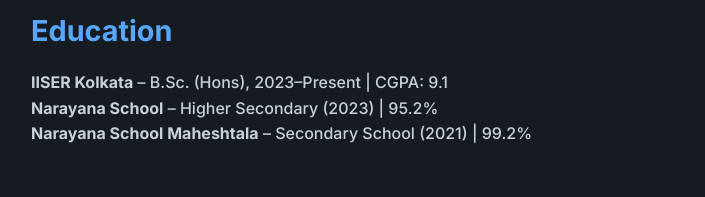
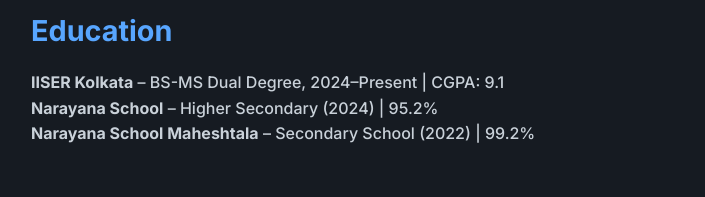
Before and after one commit to SSenguptaNeel/Swapnaneel_Sengupta_IISERK-portfolio, a plain HTML site: page education.html in a window 1280 px wide. Shown: the part 538-735 px from the top of the page, without its empty margins (191-896 px from the left). Drawn offline with Linux system fonts and the light colour scheme; a script that the page names is missing.

Commit message:
Update education.html

```diff
--- a/education.html
+++ b/education.html
@@ -31,9 +31,9 @@
     <div class="container">
       <h2>Education</h2>
       <ul>
-        <li><strong>IISER Kolkata</strong> – B.Sc. (Hons), 2023–Present | CGPA: 9.1</li>
-        <li><strong>Narayana School</strong> – Higher Secondary (2023) | 95.2%</li>
-        <li><strong>Narayana School Maheshtala</strong> – Secondary School (2021) | 99.2%</li>
+        <li><strong>IISER Kolkata</strong> – BS-MS Dual Degree, 2024–Present | CGPA: 9.1</li>
+        <li><strong>Narayana School</strong> – Higher Secondary (2024) | 95.2%</li>
+        <li><strong>Narayana School Maheshtala</strong> – Secondary School (2022) | 99.2%</li>
       </ul>
     </div>
   </section>
```
